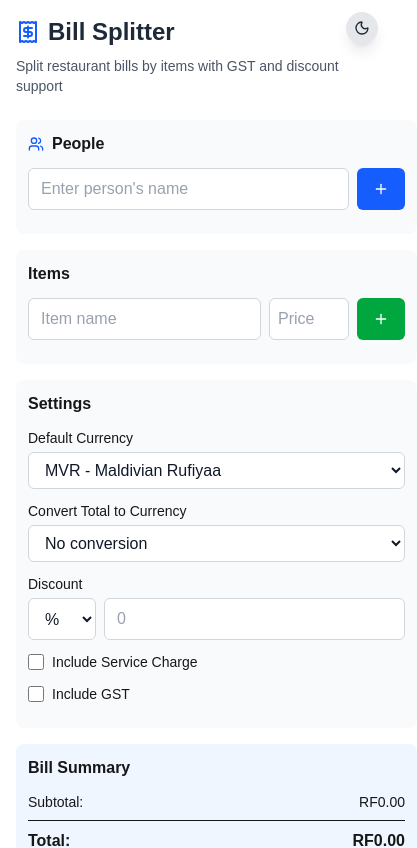
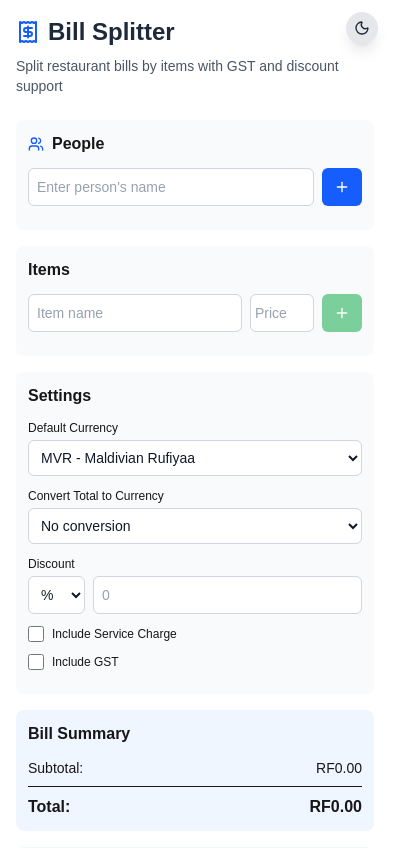
Before and after one commit to alinauf/bill-split-app, a Next.js app: page / in a window 390 px wide. Shown: the top 848 px of the page, 417 px wide, since content can reach past the window. Built offline with nearby package versions, Linux system fonts and the light colour scheme.

Commit message:
fix: mobile overflow

```diff
--- a/src/components/BillSplitter.tsx
+++ b/src/components/BillSplitter.tsx
@@ -368,12 +368,12 @@ const BillSplitter = () => {
                   value={newPersonName}
                   onChange={(e) => setNewPersonName(e.target.value)}
                   placeholder="Enter person's name"
-                  className='flex-1 px-3 py-2 border border-gray-300 dark:border-gray-600 rounded-md focus:outline-none focus:ring-2 focus:ring-blue-500 bg-white dark:bg-gray-700 text-gray-900 dark:text-gray-100 placeholder:text-gray-400 dark:placeholder:text-gray-500'
+                  className='flex-1 min-w-0 px-2 sm:px-3 py-2 text-sm sm:text-base border border-gray-300 dark:border-gray-600 rounded-md focus:outline-none focus:ring-2 focus:ring-blue-500 bg-white dark:bg-gray-700 text-gray-900 dark:text-gray-100 placeholder:text-gray-400 dark:placeholder:text-gray-500'
                   onKeyPress={(e) => e.key === 'Enter' && addPerson()}
                 />
                 <button
                   onClick={addPerson}
-                  className='px-4 py-2 bg-blue-600 text-white rounded-md hover:bg-blue-700 transition-colors'
+                  className='flex-shrink-0 px-3 sm:px-4 py-2 bg-blue-600 text-white rounded-md hover:bg-blue-700 transition-colors'
                 >
                   <Plus size={16} />
                 </button>
@@ -382,14 +382,14 @@ const BillSplitter = () => {
                 {people.map((person) => (
                   <div
                     key={person.id}
-                    className='flex items-center justify-between bg-white dark:bg-gray-700 p-2 rounded border border-gray-200 dark:border-gray-600'
+                    className='flex items-center justify-between bg-white dark:bg-gray-700 p-2 rounded border border-gray-200 dark:border-gray-600 gap-2'
                   >
-                    <span className='font-medium dark:text-gray-100'>
+                    <span className='font-medium dark:text-gray-100 text-sm sm:text-base truncate'>
                       {person.name}
                     </span>
                     <button
                       onClick={() => removePerson(person.id)}
-                      className='text-red-500 hover:text-red-700 transition-colors'
+                      className='flex-shrink-0 text-red-500 hover:text-red-700 transition-colors'
                     >
                       <Trash2 size={16} />
                     </button>
@@ -408,7 +408,7 @@ const BillSplitter = () => {
                   value={newItemName}
                   onChange={(e) => setNewItemName(e.target.value)}
                   placeholder='Item name'
-                  className='flex-1 px-3 py-2 border border-gray-300 dark:border-gray-600 rounded-md focus:outline-none focus:ring-2 focus:ring-blue-500 bg-white dark:bg-gray-700 text-gray-900 dark:text-gray-100 placeholder:text-gray-400 dark:placeholder:text-gray-500'
+                  className='flex-1 min-w-0 px-2 sm:px-3 py-2 text-sm sm:text-base border border-gray-300 dark:border-gray-600 rounded-md focus:outline-none focus:ring-2 focus:ring-blue-500 bg-white dark:bg-gray-700 text-gray-900 dark:text-gray-100 placeholder:text-gray-400 dark:placeholder:text-gray-500'
                 />
                 <input
                   type='number'
@@ -416,11 +416,11 @@ const BillSplitter = () => {
                   onChange={(e) => setNewItemPrice(e.target.value)}
                   placeholder='Price'
                   step='0.01'
-                  className='w-20 sm:w-24 px-2 sm:px-3 py-2 border border-gray-300 dark:border-gray-600 rounded-md focus:outline-none focus:ring-2 focus:ring-blue-500 bg-white dark:bg-gray-700 text-gray-900 dark:text-gray-100 placeholder:text-gray-400 dark:placeholder:text-gray-500'
+                  className='w-16 sm:w-24 flex-shrink-0 px-1 sm:px-3 py-2 text-sm sm:text-base border border-gray-300 dark:border-gray-600 rounded-md focus:outline-none focus:ring-2 focus:ring-blue-500 bg-white dark:bg-gray-700 text-gray-900 dark:text-gray-100 placeholder:text-gray-400 dark:placeholder:text-gray-500'
                 />
                 <button
                   onClick={addItem}
-                  className='px-4 py-2 bg-green-600 text-white rounded-md hover:bg-green-700 transition-colors'
+                  className='flex-shrink-0 px-3 sm:px-4 py-2 bg-green-600 text-white rounded-md hover:bg-green-700 transition-colors disabled:opacity-50'
                   disabled={people.length === 0}
                 >
                   <Plus size={16} />
@@ -432,33 +432,33 @@ const BillSplitter = () => {
                     key={item.id}
                     className='bg-white dark:bg-gray-700 p-3 rounded border border-gray-200 dark:border-gray-600'
                   >
-                    <div className='flex items-center justify-between mb-2'>
-                      <div>
-                        <span className='font-medium dark:text-gray-100'>
+                    <div className='flex items-center justify-between mb-2 gap-2'>
+                      <div className='flex-1 min-w-0'>
+                        <span className='font-medium dark:text-gray-100 text-sm sm:text-base break-words'>
                           {item.name}
                         </span>
-                        <span className='text-gray-600 dark:text-gray-300 ml-2'>
+                        <span className='text-gray-600 dark:text-gray-300 ml-2 text-sm sm:text-base whitespace-nowrap'>
                           {formatCurrency(item.price, defaultCurrency)}
                         </span>
                       </div>
                       <button
                         onClick={() => removeItem(item.id)}
-                        className='text-red-500 hover:text-red-700 transition-colors'
+                        className='flex-shrink-0 text-red-500 hover:text-red-700 transition-colors'
                       >
                         <Trash2 size={16} />
                       </button>
                     </div>
-                    <div className='flex flex-wrap gap-1'>
+                    <div className='flex flex-wrap gap-1.5'>
                       {people.map((person) => (
                         <button
                           key={person.id}
                           onClick={() =>
                             toggleItemAssignment(item.id, person.id)
                           }
-                          className={`px-2 py-1 text-xs rounded transition-colors ${
+                          className={`px-2 py-1 text-xs sm:text-sm rounded transition-colors whitespace-nowrap ${
                             item.assignedTo.includes(person.id)
                               ? 'bg-blue-600 text-white'
-                              : 'bg-gray-200 text-gray-700 hover:bg-gray-300'
+                              : 'bg-gray-200 dark:bg-gray-600 text-gray-700 dark:text-gray-200 hover:bg-gray-300 dark:hover:bg-gray-500'
                           }`}
                         >
                           {person.name}
@@ -476,7 +476,7 @@ const BillSplitter = () => {
               </h2>
 
               <div className='mb-3'>
-                <label className='block text-sm font-medium dark:text-gray-200 mb-1 dark:text-gray-200'>
+                <label className='block text-xs sm:text-sm font-medium dark:text-gray-200 mb-1'>
                   Default Currency
                 </label>
                 <select
@@ -485,7 +485,7 @@ const BillSplitter = () => {
                     setDefaultCurrency(e.target.value)
                     setCustomRate('')
                   }}
-                  className='w-full px-3 py-2 border border-gray-300 dark:border-gray-600 rounded-md focus:outline-none focus:ring-2 focus:ring-blue-500 bg-white dark:bg-gray-700 text-gray-900 dark:text-gray-100 placeholder:text-gray-400 dark:placeholder:text-gray-500'
+                  className='w-full px-2 sm:px-3 py-2 text-sm sm:text-base border border-gray-300 dark:border-gray-600 rounded-md focus:outline-none focus:ring-2 focus:ring-blue-500 bg-white dark:bg-gray-700 text-gray-900 dark:text-gray-100'
                 >
                   {currencies.map((currency) => (
                     <option key={currency.code} value={currency.code}>
@@ -496,7 +496,7 @@ const BillSplitter = () => {
               </div>
 
               <div className='mb-3'>
-                <label className='block text-sm font-medium dark:text-gray-200 mb-1 dark:text-gray-200'>
+                <label className='block text-xs sm:text-sm font-medium dark:text-gray-200 mb-1'>
                   Convert Total to Currency
                 </label>
                 <select
@@ -505,7 +505,7 @@ const BillSplitter = () => {
                     setConvertToCurrency(e.target.value)
                     setCustomRate('')
                   }}
-                  className='w-full px-3 py-2 border border-gray-300 dark:border-gray-600 rounded-md focus:outline-none focus:ring-2 focus:ring-blue-500 bg-white dark:bg-gray-700 text-gray-900 dark:text-gray-100 placeholder:text-gray-400 dark:placeholder:text-gray-500'
+                  className='w-full px-2 sm:px-3 py-2 text-sm sm:text-base border border-gray-300 dark:border-gray-600 rounded-md focus:outline-none focus:ring-2 focus:ring-blue-500 bg-white dark:bg-gray-700 text-gray-900 dark:text-gray-100'
                 >
                   <option value=''>No conversion</option>
                   {currencies.map((currency) => (
@@ -529,14 +529,14 @@ const BillSplitter = () => {
                         exchangeRates[defaultCurrency]
                       ).toFixed(4)}`}
                       step='0.0001'
-                      className='w-full px-3 py-2 border border-gray-300 dark:border-gray-600 rounded-md focus:outline-none focus:ring-2 focus:ring-blue-500 bg-white dark:bg-gray-700 text-gray-900 dark:text-gray-100 placeholder:text-gray-400 dark:placeholder:text-gray-500'
+                      className='w-full px-2 sm:px-3 py-2 text-sm sm:text-base border border-gray-300 dark:border-gray-600 rounded-md focus:outline-none focus:ring-2 focus:ring-blue-500 bg-white dark:bg-gray-700 text-gray-900 dark:text-gray-100 placeholder:text-gray-400 dark:placeholder:text-gray-500'
                     />
                   </div>
                 )}
               </div>
 
               <div className='mb-3'>
-                <label className='block text-sm font-medium dark:text-gray-200 mb-1 dark:text-gray-200'>
+                <label className='block text-xs sm:text-sm font-medium dark:text-gray-200 mb-1'>
                   Discount
                 </label>
                 <div className='flex gap-2'>
@@ -545,7 +545,7 @@ const BillSplitter = () => {
                     onChange={(e) =>
                       setDiscountType(e.target.value as 'percentage' | 'fixed')
                     }
-                    className='px-3 py-2 border border-gray-300 dark:border-gray-600 rounded-md focus:outline-none focus:ring-2 focus:ring-blue-500 bg-white dark:bg-gray-700 text-gray-900 dark:text-gray-100 placeholder:text-gray-400 dark:placeholder:text-gray-500'
+                    className='flex-shrink-0 px-2 sm:px-3 py-2 text-sm sm:text-base border border-gray-300 dark:border-gray-600 rounded-md focus:outline-none focus:ring-2 focus:ring-blue-500 bg-white dark:bg-gray-700 text-gray-900 dark:text-gray-100'
                   >
                     <option value='percentage'>%</option>
                     <option value='fixed'>{getDefaultCurrencySymbol()}</option>
@@ -556,7 +556,7 @@ const BillSplitter = () => {
                     onChange={(e) => setDiscountValue(e.target.value)}
                     placeholder='0'
                     step='0.01'
-                    className='flex-1 px-3 py-2 border border-gray-300 dark:border-gray-600 rounded-md focus:outline-none focus:ring-2 focus:ring-blue-500 bg-white dark:bg-gray-700 text-gray-900 dark:text-gray-100 placeholder:text-gray-400 dark:placeholder:text-gray-500'
+                    className='flex-1 min-w-0 px-2 sm:px-3 py-2 text-sm sm:text-base border border-gray-300 dark:border-gray-600 rounded-md focus:outline-none focus:ring-2 focus:ring-blue-500 bg-white dark:bg-gray-700 text-gray-900 dark:text-gray-100 placeholder:text-gray-400 dark:placeholder:text-gray-500'
                   />
                 </div>
               </div>
@@ -572,7 +572,7 @@ const BillSplitter = () => {
                   />
                   <label
                     htmlFor='serviceCharge'
-                    className='text-sm font-medium dark:text-gray-200'
+                    className='text-xs sm:text-sm font-medium dark:text-gray-200'
                   >
                     Include Service Charge
                   </label>
@@ -590,9 +590,9 @@ const BillSplitter = () => {
                       step='0.1'
                       min='0'
                       max='100'
-                      className='w-24 px-3 py-2 border border-gray-300 dark:border-gray-600 rounded-md focus:outline-none focus:ring-2 focus:ring-blue-500 bg-white dark:bg-gray-700 text-gray-900 dark:text-gray-100 placeholder:text-gray-400 dark:placeholder:text-gray-500'
+                      className='w-20 sm:w-24 px-2 sm:px-3 py-2 text-sm sm:text-base border border-gray-300 dark:border-gray-600 rounded-md focus:outline-none focus:ring-2 focus:ring-blue-500 bg-white dark:bg-gray-700 text-gray-900 dark:text-gray-100 placeholder:text-gray-400 dark:placeholder:text-gray-500'
                     />
-                    <span className='text-xs text-gray-600 dark:text-gray-400 dark:text-gray-300 ml-2'>
+                    <span className='text-xs text-gray-600 dark:text-gray-400 ml-2'>
                       %
                     </span>
                   </div>
@@ -610,7 +610,7 @@ const BillSplitter = () => {
                   />
                   <label
                     htmlFor='gst'
-                    className='text-sm font-medium dark:text-gray-200'
+                    className='text-xs sm:text-sm font-medium dark:text-gray-200'
                   >
                     Include GST
                   </label>
@@ -628,9 +628,9 @@ const BillSplitter = () => {
                       step='0.1'
                       min='0'
                       max='100'
-                      className='w-24 px-3 py-2 border border-gray-300 dark:border-gray-600 rounded-md focus:outline-none focus:ring-2 focus:ring-blue-500 bg-white dark:bg-gray-700 text-gray-900 dark:text-gray-100 placeholder:text-gray-400 dark:placeholder:text-gray-500'
+                      className='w-20 sm:w-24 px-2 sm:px-3 py-2 text-sm sm:text-base border border-gray-300 dark:border-gray-600 rounded-md focus:outline-none focus:ring-2 focus:ring-blue-500 bg-white dark:bg-gray-700 text-gray-900 dark:text-gray-100 placeholder:text-gray-400 dark:placeholder:text-gray-500'
                     />
-                    <span className='text-xs text-gray-600 dark:text-gray-400 dark:text-gray-300 ml-2'>
+                    <span className='text-xs text-gray-600 dark:text-gray-400 ml-2'>
                       %
                     </span>
                   </div>
```
